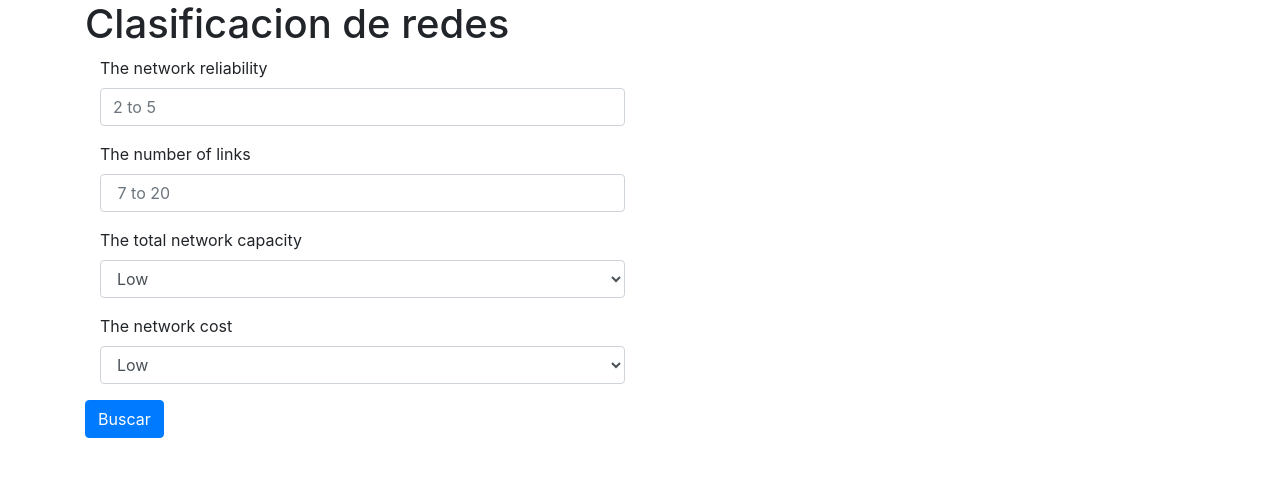
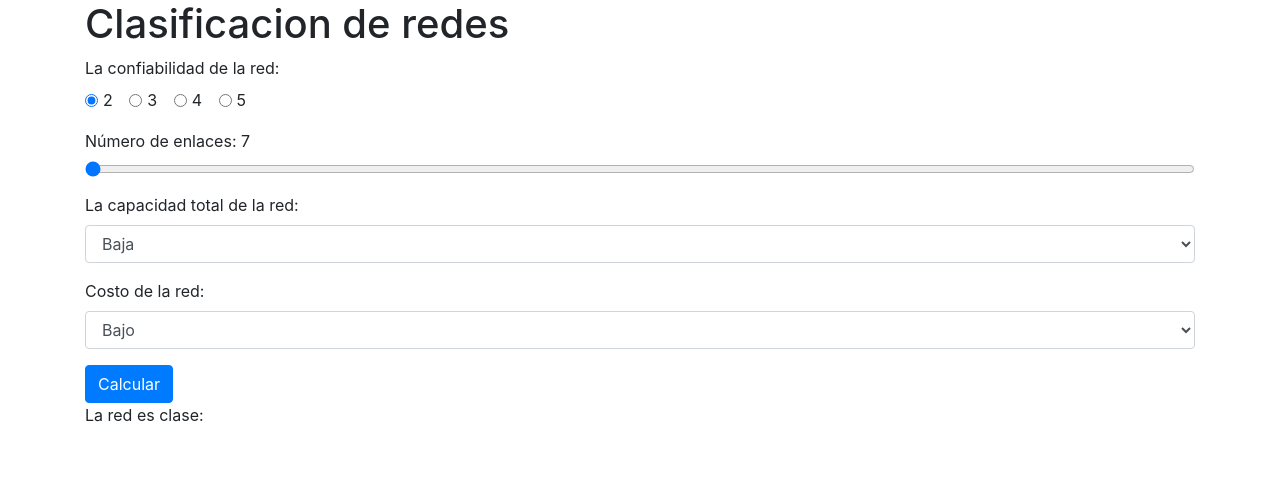
Before and after one commit to Davidaeg/IF7103_Tarea1, a PHP site: template view/NetworksView.php in a window 1280 px wide. Shown: the part 56-533 px from the top of the page. Run offline with PHP 8.4, Linux system fonts and the light colour scheme; the template is opened without the code that fills it, so the values that code supplies are empty.

Commit message:
second commit 6/6 forms done

```diff
--- a/controller/IndexController.php
+++ b/controller/IndexController.php
@@ -17,7 +17,6 @@
     {
         $this->view->show("LearningStyleView.php");
     }
-
 
     public function showCampus()
     {
--- a/view/NetworksView.php
+++ b/view/NetworksView.php
@@ -5,45 +5,93 @@
 ?>
 <div class="container">
     <h1>Clasificacion de redes</h1>
-    <form action="?controlador=Redes&accion=disc" method="post">
 
-        <div class="form-group col-lg-6 col-md-8 col-sm-12">
-            <label for="promedioi">The network reliability</label>
-            <input type="text" class="form-control" id="promedioi" name="Rei" placeholder="2 to 5">
+    <div class="form-group">
+        <label for="options">La confiabilidad de la red: </label> &nbsp;
+        <div id="options">
+            <div class="form-check form-check-inline">
+                <input class="form-check-input" type="radio" name="inlineRadioOptions" id="inlineRadio1" value="2" onclick="changeReliability(this.value);" checked>
+                <label class="form-check-label" for="inlineRadio1">2</label>
             </div>
-        <div class="form-group col-lg-6 col-md-8 col-sm-12">
-            <label for="promedioi">The number of links</label>
-            <input type="text" class="form-control" id="promedioi" name="Lii" placeholder=" 7 to 20">
+            <div class="form-check form-check-inline">
+                <input class="form-check-input" type="radio" name="inlineRadioOptions" id="inlineRadio2" value="3" onclick="changeReliability(this.value);">
+                <label class="form-check-label" for="inlineRadio2">3</label>
             </div>
-        <div class="form-group col-lg-6 col-md-8 col-sm-12">
-            <label for="Ca">The total network capacity</label>
-            <select id="Ca" name="Cai" class="form-control">
-                <option value="0">Low</option>
-                <option value="1">Medium</option>
-                <option value="2">High</option>
+            <div class="form-check form-check-inline">
+                <input class="form-check-input" type="radio" name="inlineRadioOptions" id="inlineRadio3" value="4" onclick="changeReliability(this.value);">
+                <label class="form-check-label" for="inlineRadio3">4</label>
+            </div>
+            <div class="form-check form-check-inline">
+                <input class="form-check-input" type="radio" name="inlineRadioOptions" id="inlineRadio4" value="5" onclick="changeReliability(this.value);">
+                <label class="form-check-label" for="inlineRadio4">5</label>
+            </div>
+        </div>
+
+    </div>
+    <div class="form-group">
+        <label for="links_range">Número de enlaces: <span id="links">7</span></label>
+        <input type="range" class="form-control-range" min="7" max="20" value="7" class="slider" id="links_range" onchange="changeLinks(this.value);">
+    </div>
+    <div class="form-group">
+        <label for="capacity">La capacidad total de la red: </label>
+        <select id="capacity" class="form-control">
+            <option value="1">Baja</option>
+            <option value="2">Media</option>
+            <option value="3">Alta</option>
         </select>
     </div>
-        <div class="form-group col-lg-6 col-md-8 col-sm-12">
-            <label for="Co">The network cost</label>
-            <select id="Co" name="Coi" class="form-control">
-                <option value="0">Low</option>
-                <option value="1">Medium</option>
-                <option value="2">High</option>
+    <div class="form-group">
+        <label for="cost">Costo de la red: </label>
+        <select id="cost"  class="form-control">
+            <option value="1">Bajo</option>
+            <option value="2">Medio</option>
+            <option value="3">Alto</option>
         </select>
     </div>
-        <button type="submit" class="btn btn-primary">Buscar</button>
-    </form>
+    <button type="button" onclick="getClass()" class="btn btn-primary">Calcular</button>
+    <p>La red es clase: <span id="loading" class="spinner-border"></span><span id="class"></span> </p>
 </div>
 
 
 <script>
-    function getOrigin() {
+    var reliability = 2;
+    var links = 7;
+    window.onload = function() {
+        $('#loading').hide();
+    };
+
+    function changeReliability(value) {
+        reliability = value;
+    }
+
+    function changeLinks(value) {
+        links = value;
+        $('#links').html(value);
+    }
+
+    function getClass() {
+         capacity = $('#capacity').val();
+         cost = $('#cost').val();
+
+         parameters = {
+             "RE": reliability,
+             "LI": links,
+             "CA": capacity,
+             "CO": cost
+         };
+
          $.ajax({
-            url: '?controller=Campus&action=getOrigin',
+             url: '?controller=Main&action=networkClass',
              type: 'POST',
-            data: $(this).serialize(),
+             data: parameters,
+             beforeSend: function() {
+                 $('#class').hide();
+                 $('#loading').show();
+             },
              success: function(data) {
-                $('.user_list').html(data);
+                 $('#loading').hide()
+                 $('#class').html(data);
+                 $('#class').show();
              }
          });
     }
```
Also changed, not shown: controller/MainController.php (+21 -0 lines), view/GenderView.php (+16 -6 lines). Lines whose indentation alone changed are shown as unchanged.
